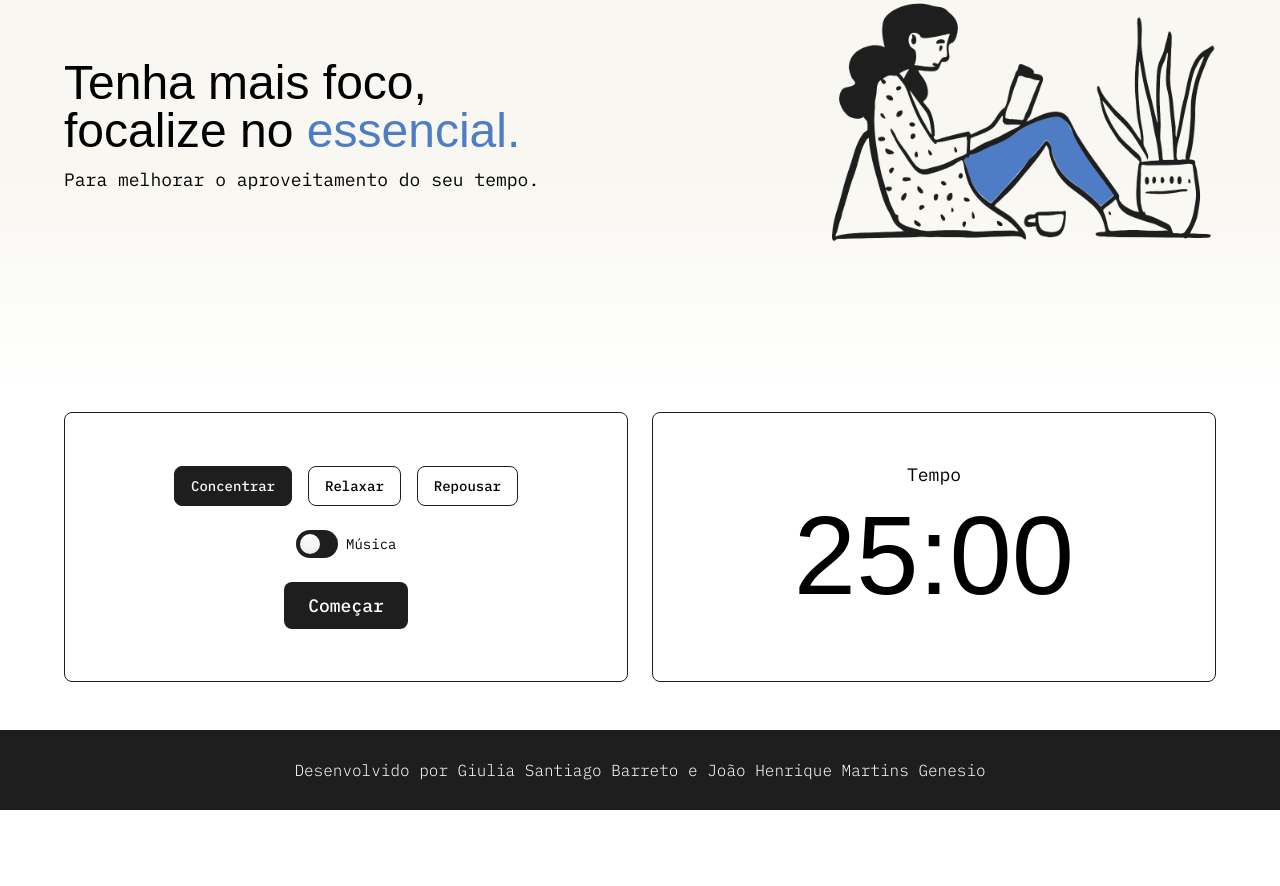
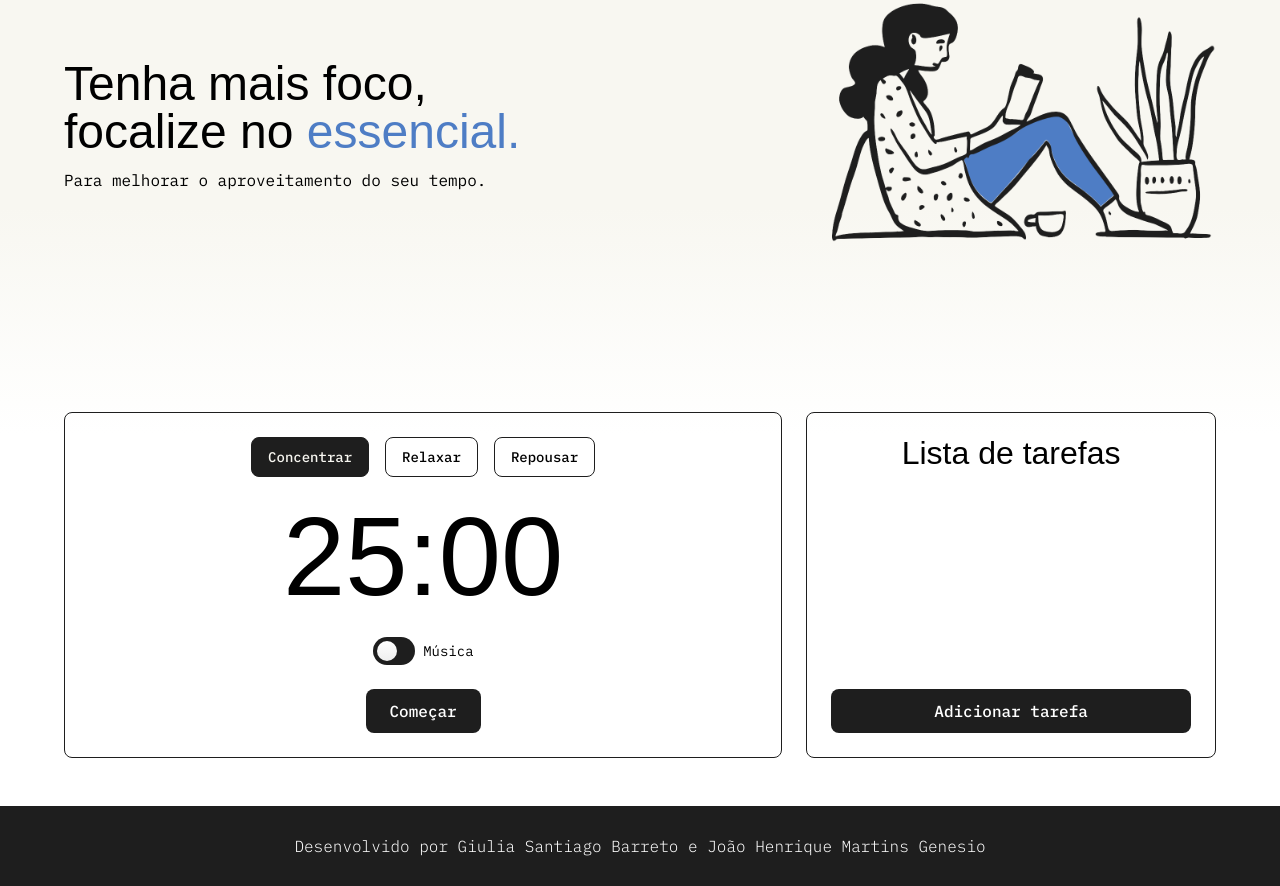
Before and after one commit to giuliasb296/pacifique, a plain HTML site: page index.html in a window 1280 px wide. Shown: the part 244-1130 px from the top of the page. Before the commit the page ends 1054 px from the top, so only its background shows below. Drawn offline with Linux system fonts and the light colour scheme; a web font is replaced by a local one.

Commit message:
Add Lista de Tarefas

```diff
--- a/css/base/typography.css
+++ b/css/base/typography.css
@@ -41,13 +41,16 @@
   margin-bottom: 16px;
 }
 
+.font-subtitle {
+  font-size: 32px;
+}
+
 .font-number {
   font-size: 112px;
-  margin: 16px 0;
 }
 
 .font-regular {
-  font-size: 18px;
+  font-size: 16px;
 }
 
 .azul {
--- a/css/layout/sect_time.css
+++ b/css/layout/sect_time.css
@@ -24,8 +24,30 @@
     padding: 24px;
     text-align: center;
 
-    width: 50%;
-    height: 220px;
+    width: 65%;
+}
+
+.art_tarefa {
+    display: flex;
+    flex-direction: column;
+    gap: 16px;
+
+    border: 1px solid var(--cor-principal);
+    border-radius: 8px;
+
+    padding: 24px;
+    text-align: center;
+
+    width: 35%;
+
+    position: relative;
+}
+
+.art_tarefa > button {
+    position: absolute;
+    bottom: 24px;
+    right: 24px;
+    left: 24px;
 }
 
 .linha {
--- a/css/main.css
+++ b/css/main.css
@@ -4,7 +4,7 @@
 @import url('base/reset.css');
 @import url('layout/html.css');
 @import url('layout/body.css');
-@import url('layout/section_principal.css');
+@import url('layout/sect_principal.css');
 @import url('layout/sect_time.css');
 @import url('layout/footer.css');
 @import url('layout/header.css');
--- a/index.html
+++ b/index.html
@@ -41,6 +41,9 @@
                     </div>
                 </aside>
                 <aside>
+                    <p class="dela-gothic font-number">25:00</p>
+                </aside>
+                <aside>
                     <label class="toggle">
                         <input class="toggle-checkbox" type="checkbox">
                         <div class="toggle-switch"></div>
@@ -49,11 +52,14 @@
                 </aside>
                 <button class="ibm-plex-mono-medium font-regular">Começar</button>
             </article>
-            <article class="art_time">
-                <aside>
-                    <p class="ibm-plex-mono-regular font-regular">Tempo</p>
-                    <p class="dela-gothic font-number">25:00</p>
-                </aside>
+            <article class="art_tarefa">
+                <h2 class="dela-gothic font-subtitle">Lista de tarefas</h2>
+                <ul>
+                    <li>
+
+                    </li>
+                </ul>
+                <button class="ibm-plex-mono-medium font-regular">Adicionar tarefa</button>
             </article>
         </section>
     </main>
```
Also changed, not shown: css/layout/sect_principal.css (renamed from css/layout/section_principal.css).
